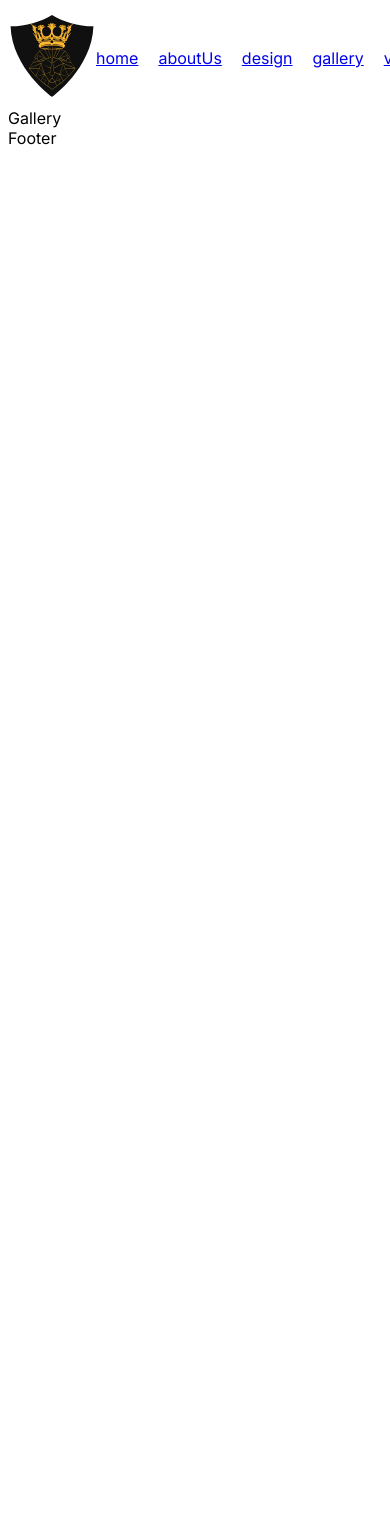
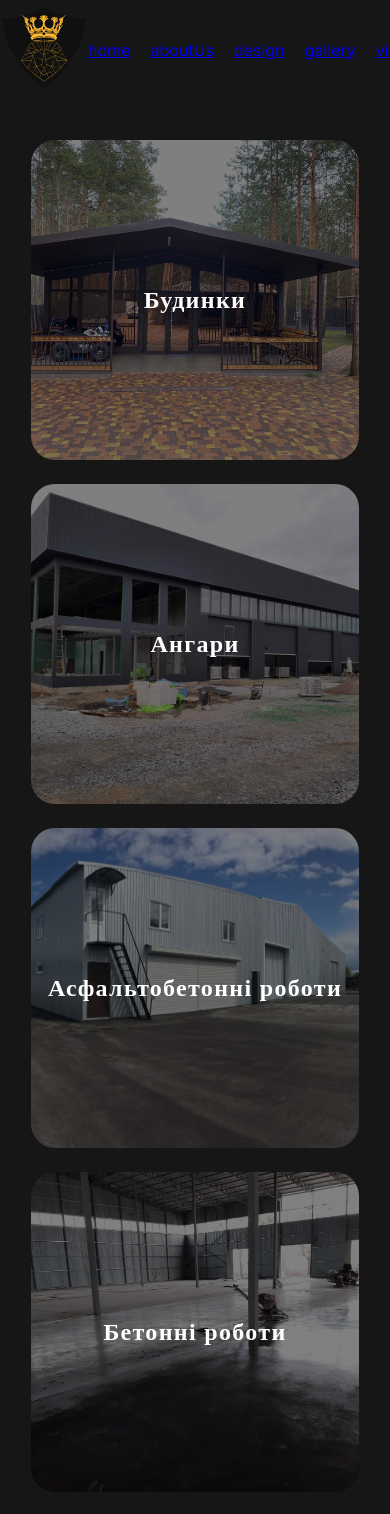
Before and after one commit to VolodymyrKavun/andezyan-build-site, a Next.js app: page /gallery in a window 390 px wide. Shown: the top 1514 px of the page. Before the commit the page ends 844 px from the top, so only its background shows below. Built offline with nearby package versions, Linux system fonts and the light colour scheme.

Commit message:
completed gallery for mobile

```diff
--- a/src/app/globals.css
+++ b/src/app/globals.css
@@ -1,3 +1,9 @@
 :root {
   --main-bg-color: coral;
 }
+
+body {
+  background-color: #161616;
+  box-sizing: border-box;
+  margin: 0;
+}
--- a/src/components/screens/Gallery/Gallery.jsx
+++ b/src/components/screens/Gallery/Gallery.jsx
@@ -1,7 +1,26 @@
 import React from 'react';
+import styles from './Gallery.module.css';
+import Image from 'next/image';
+import Link from 'next/link';
+import { imageGroupsData } from '@/data/imageGroups.data';
 
 const Gallery = () => {
-  return <div>Gallery</div>;
+  return <div className={styles.container}>
+    {imageGroupsData.map(item => (
+      <Link key={item.id} href={item.url} className={styles.item}>
+        <div className={styles.imgContainer}>
+          <Image
+            src={item.img}
+            alt={item.title}
+            width={328}
+            height={320}
+            className={styles.img}
+          />
+          <h1 className={styles.title}>{item.title}</h1>
+        </div>
+      </Link>
+    ))}
+  </div>;
 };
 
 export default Gallery;
--- a/src/components/screens/Gallery/Gallery.module.css
+++ b/src/components/screens/Gallery/Gallery.module.css
@@ -0,0 +1,44 @@
+.container {
+    padding: 40px 16px 32px;
+    display: flex;
+    flex-direction: column;
+    align-items: center;
+}
+
+.item {
+    text-decoration: none;
+    display: inline-block;
+    cursor: pointer;
+}
+
+.item:not(:last-child) {
+    margin-bottom: 24px;
+}
+
+.imgContainer {
+    display: flex;
+    flex-direction: column;
+    align-items: center;
+    justify-content: center;
+    border-radius: 24px;
+    width: 328px;
+    height: 320px;
+    overflow: hidden;
+    position: relative;
+}
+
+.img {
+    object-fit: cover;
+    filter: brightness(0.5);
+}
+
+.title {
+    position: absolute;
+    color: #FFF;
+    font-family: KoHo;
+    font-size: 24px;
+    font-style: normal;
+    font-weight: 600;
+    line-height: normal;
+    letter-spacing: 1.32px;
+}
--- a/src/data/imageGroups.data.js
+++ b/src/data/imageGroups.data.js
@@ -10,38 +10,38 @@ import certificate_lobas from '/public/certificates/certificate_lobas.jpg';
 export const imageGroupsData = [
   {
     id: uuidv4(),
-    url: belaya_sto_oksana_min,
-    title: 'Ангари',
-    // group: '/gallery/angars',
+    img: house_front_finnish_04,
+    title: 'Будинки',
+    url: '/gallery/houses',
   },
   {
     id: uuidv4(),
-    url: house_front_finnish_04,
-    title: 'Будинки',
-    // group: '/gallery/houses',
+    img: belaya_sto_oksana_min,
+    title: 'Ангари',
+    url: '/gallery/angars',
   },
   {
     id: uuidv4(),
-    url: beton_vishneve_01,
-    title: 'Бетонні роботи',
-    // group: '/gallery/beton',
+    img: asphalt_kopilov_front,
+    title: 'Асфальтобетонні роботи',
+    url: '/gallery/asphalt',
   },
   {
     id: uuidv4(),
-    url: shop_maf_grey,
-    title: 'Магазини',
-    // group: '/gallery/shops',
+    img: beton_vishneve_01,
+    title: 'Бетонні роботи',
+    url: '/gallery/beton',
   },
   {
     id: uuidv4(),
-    url: asphalt_kopilov_front,
-    title: 'Асфальтобетонні роботи',
-    // group: '/gallery/asphalt',
+    img: shop_maf_grey,
+    title: 'Магазини',
+    url: '/gallery/shops',
   },
   {
     id: uuidv4(),
-    url: certificate_lobas,
+    img: certificate_lobas,
     title: 'Проєктування',
-    // group: '/gallery/certificate',
+    url: '/gallery/certificate',
   },
 ];
```
